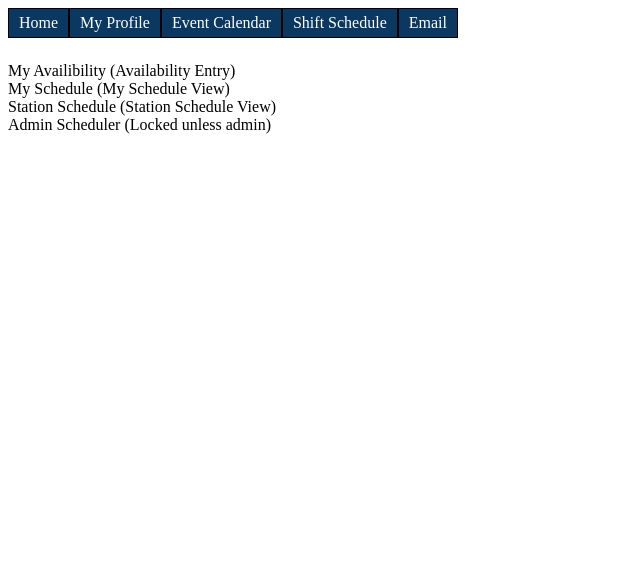
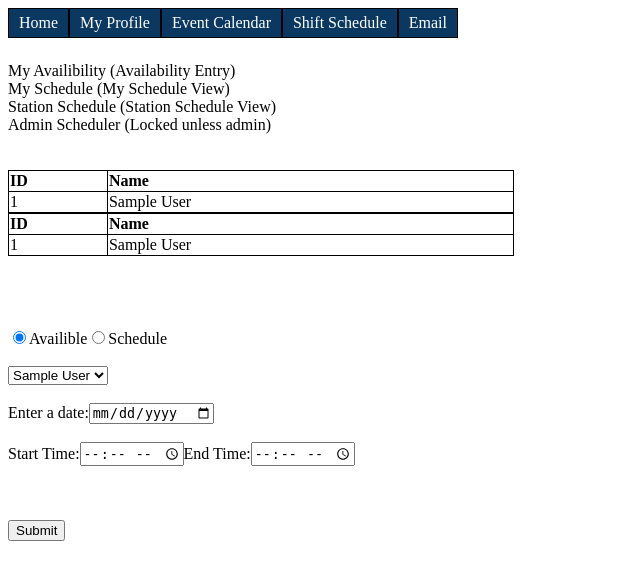
Before and after one commit to Goldenpearl/CS495_FireDept, a PHP site: page /schedule.php in a window 1280 px wide. Shown: the top 580 px of the page, without its empty margins (0-640 px from the left). Run offline with PHP 8.4, Linux system fonts and the light colour scheme; tables that the repository leaves empty or names only in its code hold one stand-in row (values such as "Sample post").

Commit message:
Altered Schedule.php to have some of my demo functionality

```diff
--- a/schedule.php
+++ b/schedule.php
@@ -1,3 +1,23 @@
+<!DOCTYPE HTML>
+<html>
+<head>
+
+<style>
+table, td, th {
+    border: 1px solid black;
+}
+table {
+    width: 40%;
+    border-collapse: collapse;
+}
+
+th {
+    text-align: left;
+}
+</style>
+
+</head>
+<body>
 
 <?php
 include "navbar.html";
@@ -7,3 +27,166 @@ My Availibility (Availability Entry)<br>
 My Schedule (My Schedule View)<br>
 Station Schedule (Station Schedule View)<br>
 Admin Scheduler (Locked unless admin)<br>
+<br><br>
+<body>
+
+<?php
+$servername = "localhost";
+$username = "root";
+$password = "";
+$dbname = "fireDept";
+// Create connection
+$conn = new mysqli($servername, $username, $password, $dbname);
+
+// Check connection
+if ($conn->connect_error) {
+    die("Connection failed: " . $conn->connect_error);
+}
+//echo "\nConnected successfully";
+/*
+$sql = "INSERT INTO Fireman (firstName, lastName, age, id)
+VALUES ('John', 'Doe', '100', 6)";
+
+if ($conn->query($sql) === TRUE) {
+    echo "New record created successfully";
+} else {
+    echo "Error: " . $sql . "<br>" . $conn->error;
+}
+*/
+$sql = "SELECT firemanId, firstName, lastName, age FROM Fireman";
+$result = $conn->query($sql);
+$conn->close();
+if ($result->num_rows > 0) {
+    echo "<table><tr><th>ID</th><th>Name</th></tr>";
+    // output data of each row
+    while($row = $result->fetch_assoc()) {
+        echo "<tr><td>".$row["firemanId"]."</td><td>".$row["firstName"]." ".$row["lastName"]."</td></tr>";
+    }
+    echo "</table>";
+} else {
+    echo "0 results";
+}
+if ($result->num_rows > 0) {
+	mysqli_data_seek($result, 0);
+    echo "<table><tr><th>ID</th><th>Name</th></tr>";
+    // output data of each row
+    while($row = $result->fetch_assoc()) {
+        echo "<tr><td>".$row["firemanId"]."</td><td>".$row["firstName"]." ".$row["lastName"]."</td></tr>";
+    }
+    echo "</table>";
+} else {
+    echo "0 results";
+}
+
+echo "<br> <br> <br> <br>";
+
+echo "<form id='firemanForm'>";
+echo "<input type='radio' name='timeslot_type' value='availible' id = 'availible' checked = 'checked'>Availible";
+echo "<input type='radio' name='timeslot_type' value='schedule' id = 'schedule'>Schedule";
+echo "<br><br>";
+echo "<select id='fireman_select'>";
+if ($result->num_rows > 0) {
+	mysqli_data_seek($result, 0);
+    while($row = $result->fetch_assoc()) {
+		echo "<option value= '". $row['firemanId']."'>".$row["firstName"]." ".$row["lastName"]."</option>";
+    }
+    echo "</table>";
+} else {
+    echo "0 results";
+}
+echo "</select><br><br>";
+echo  "Enter a date:";
+echo "<input type='date' name='bday' max='2050-12-31-12-31' min='2015-01-02' id='dateEntry'><br><br>";
+echo "Start Time:";
+echo "<input type='time' name='start_time' id= 'startTime'>";
+echo "End Time:";
+echo "<input type='time' name='end_time' id='endTime'><br><br>";
+echo "<br>";
+echo "<br>";
+echo "</form>";
+echo "<button type='button' onclick='submitDate()'>Submit</button>";
+?>
+
+<script>
+function submitDate() {
+	var firemanId = document.getElementById("fireman_select").value;
+	var availibleSlot = false;
+	var scheduleSlot = false;
+	var startDate= "";
+	var startTime="";
+	var endTime="";
+	var date =getStartDatetime();
+	var date2=getEndDatetime();
+
+	if(document.getElementById("availible").checked==true){
+		availibleSlot=true;
+	}
+	else if(document.getElementById("schedule").checked ==true){
+		scheduleSlot=true;
+	}
+	var queryString = "";
+	var tableString =""
+	if(availibleSlot){
+		tableString ="AvailibleTimeslot";
+	}
+	else if(scheduleSlot){
+		tableString ="ScheduleTimeslot";
+	}
+
+	queryString+="INSERT INTO timeslot(startDate, endDate) VALUES("
+	queryString+= date
+	queryString+=", "
+	queryString+= date2
+	queryString+="); "
+	queryString+="INSERT INTO "
+	queryString+=tableString
+	queryString+=" (timeslotId, firemanId) VALUES ("
+	queryString+="??"
+	queryString+=", "
+	queryString+=firemanId;
+	queryString+=");";
+	alert(queryString);
+
+}
+
+function getStartDatetime(){
+	var date = document.getElementById("dateEntry").value;
+	var date2 = document.getElementById("startTime").value;
+	return '"'+date +" "+ date2+'"'; //"start time and date";
+}
+function getEndDatetime(){
+
+	var date = document.getElementById("dateEntry").value;
+	var date2 = document.getElementById("endTime").value;
+	getTimeslotIndex();
+	return '"'+date +" "+ date2+'"'; //"start time and date";
+}
+
+function getTimeslotIndex() {
+		if (window.XMLHttpRequest) {
+            // code for IE7+, Firefox, Chrome, Opera, Safari
+           xmlhttp = new XMLHttpRequest();
+        } else {
+            // code for IE6, IE5
+            xmlhttp = new ActiveXObject("Microsoft.XMLHTTP");
+        }
+        xmlhttp.onreadystatechange = function() {
+            if (xmlhttp.readyState == 4 && xmlhttp.status == 200) {
+               document.getElementById("i").innerHTML = xmlhttp.responseText;
+            }
+        }
+        xmlhttp.open("GET","insertTimeslot.php",true);
+        xmlhttp.send(getStartDatetime());
+   alert("hi");
+}
+</script>
+
+
+
+<p id="i"></p>
+
+
+
+</form>
+</body>
+</html>
```
